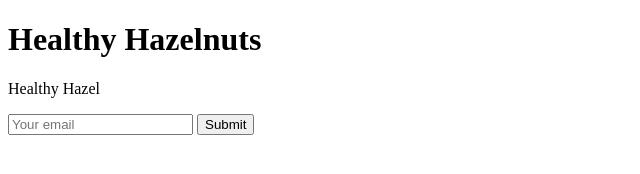
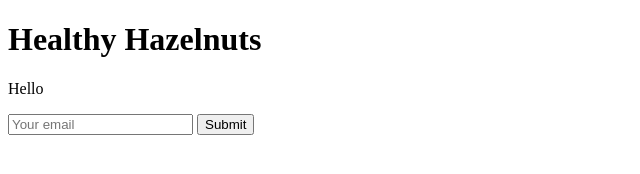
Before and after one commit to hbarks/healthy-hazelnuts, a plain HTML site: page index.html in a window 1280 px wide. Shown: the full height of the page, 0-640 px from the left. Drawn offline with Linux system fonts and the light colour scheme.

Commit message:
Change paragraph text

```diff
--- a/index.html
+++ b/index.html
@@ -7,7 +7,7 @@
 	<body>
 
 		<h1>Healthy Hazelnuts</h1>
-		<p>Healthy Hazel</p>
+		<p>Hello</p>
 
 		<input type="email" placeholder="Your email">
 		<input type="submit">
```
